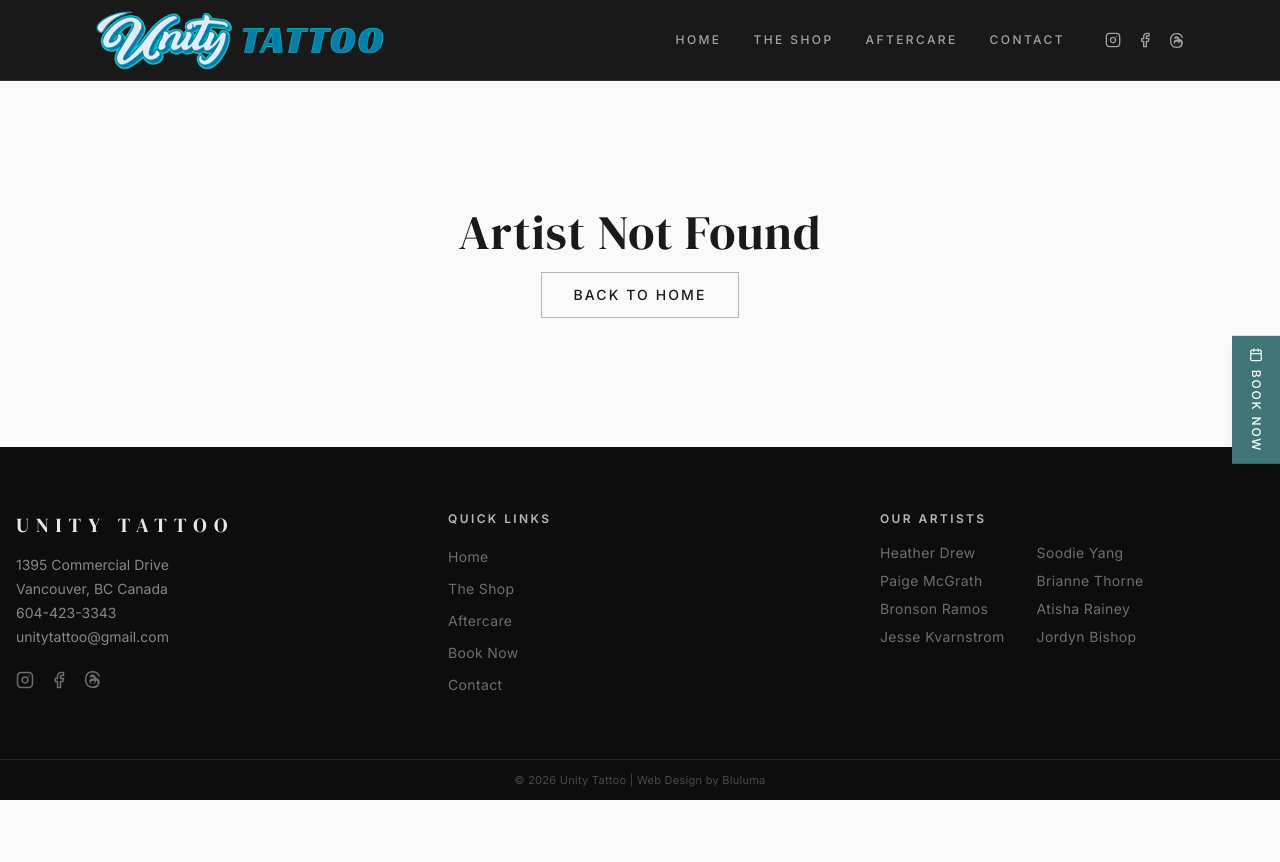
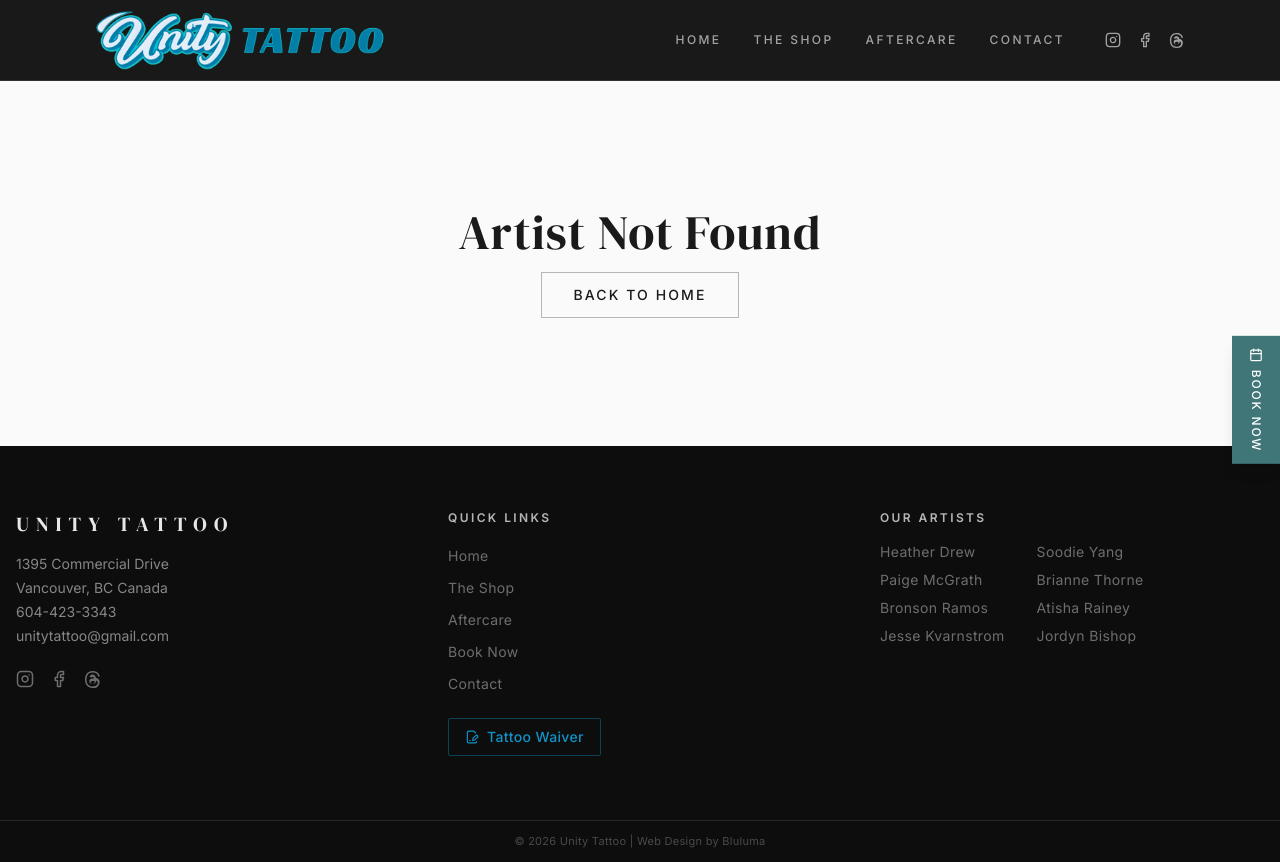
Before and after one commit to BlulumaHQ/unity-tattoo-3, a React (Vite) app: page /artists/1 in a window 1280 px wide. Before the commit the page ends 800 px from the top, so only its background shows below. Built offline with nearby package versions, Linux system fonts and the light colour scheme; the HTML template or start-up script is replaced by a standard one.

Commit message:
Changes
Co-authored-by: sonykun <126044636+sonykun@users.noreply.github.com>

```diff
--- a/src/components/Footer.tsx
+++ b/src/components/Footer.tsx
@@ -44,6 +44,25 @@ const Footer = () => {
                 {link.label}
               </Link>
             ))}
+            <Link
+              to="/waiver"
+              className="inline-flex items-center gap-2 mt-3 px-4 py-2 rounded-md text-sm font-medium tracking-wide border transition-all duration-300 hover:scale-105"
+              style={{
+                color: 'hsl(197 85% 42%)',
+                borderColor: 'hsl(197 85% 42% / 0.4)',
+              }}
+              onMouseEnter={(e) => {
+                e.currentTarget.style.backgroundColor = 'hsl(197 85% 42% / 0.1)';
+                e.currentTarget.style.borderColor = 'hsl(197 85% 42% / 0.7)';
+              }}
+              onMouseLeave={(e) => {
+                e.currentTarget.style.backgroundColor = 'transparent';
+                e.currentTarget.style.borderColor = 'hsl(197 85% 42% / 0.4)';
+              }}
+            >
+              <FileSignature size={14} />
+              Tattoo Waiver
+            </Link>
           </div>
 
           <div className="flex flex-col items-center md:items-start">
```
